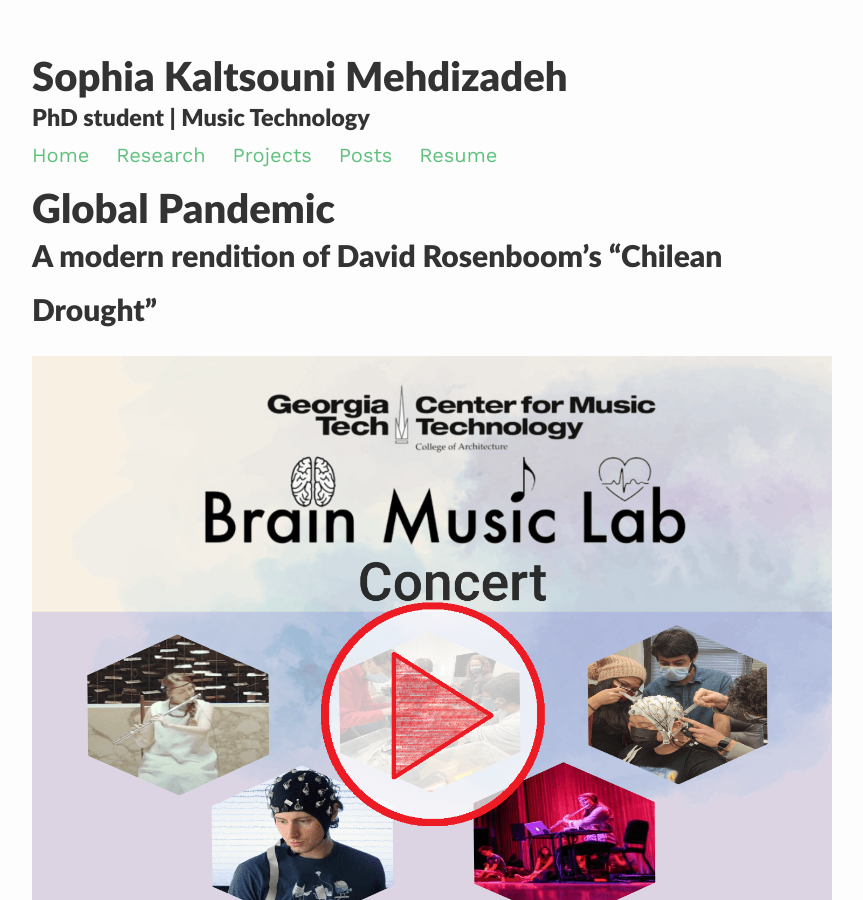
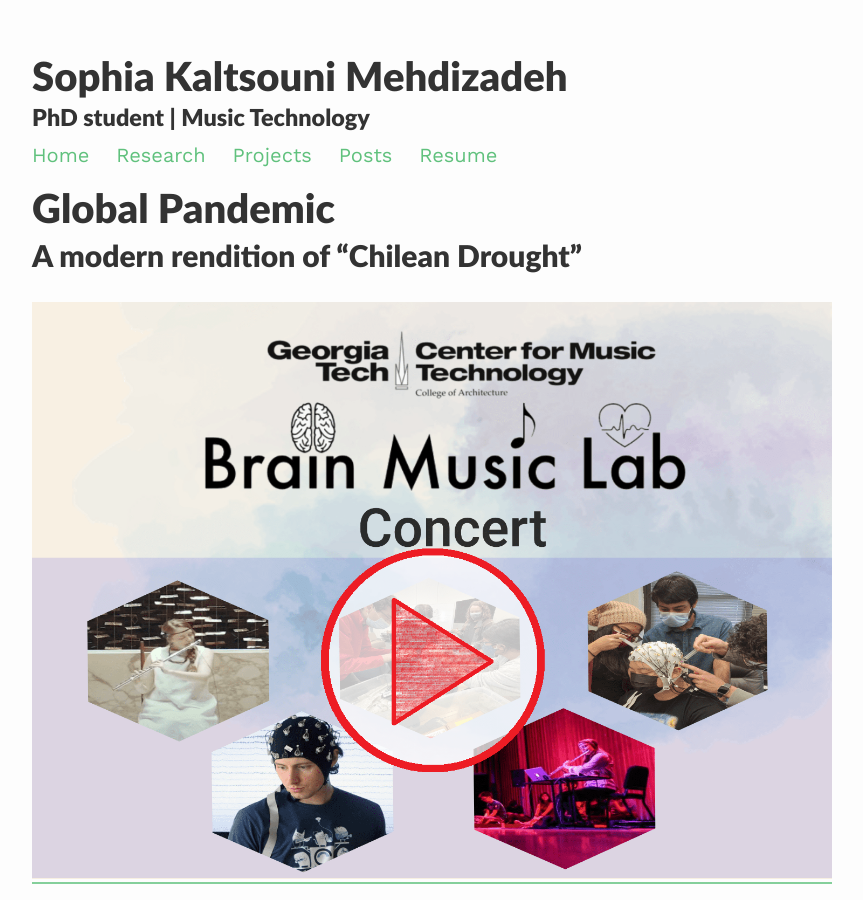
Before and after one commit to smehdizadeh/smehdizadeh.github.io, a Jekyll site: the page built from _projects/01_project.md, in a window 1280 px wide and 900 px high. Shown: the whole window, without its empty margins (208-1071 px from the left). Built offline with Jekyll 4.4.1, drawn with Linux system fonts in a browser that asks for light colours; nearby versions of some CDN libraries.

Commit message:
Update 01_project.md

```diff
--- a/_projects/01_project.md
+++ b/_projects/01_project.md
@@ -4,7 +4,7 @@
 description: A modern rendition of "Chilean Drought"
 ---
 
-# A modern rendition of David Rosenboom's "Chilean Drought" #
+# A modern rendition of "Chilean Drought" #
 
 [![Concert video](/assets/images/chilean_drought.png)](https://youtu.be/yhuCzM9MBa8)
 
```
